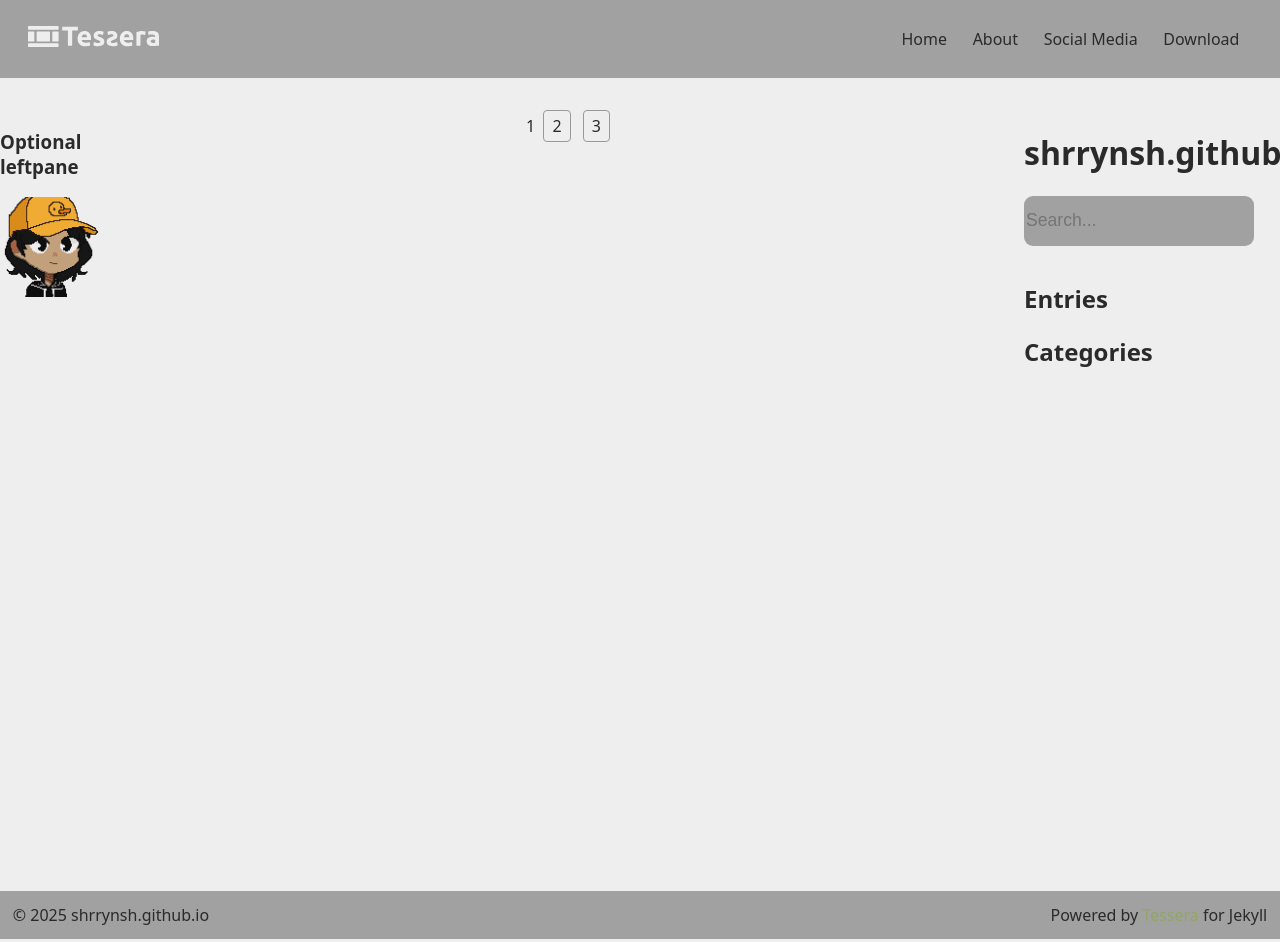
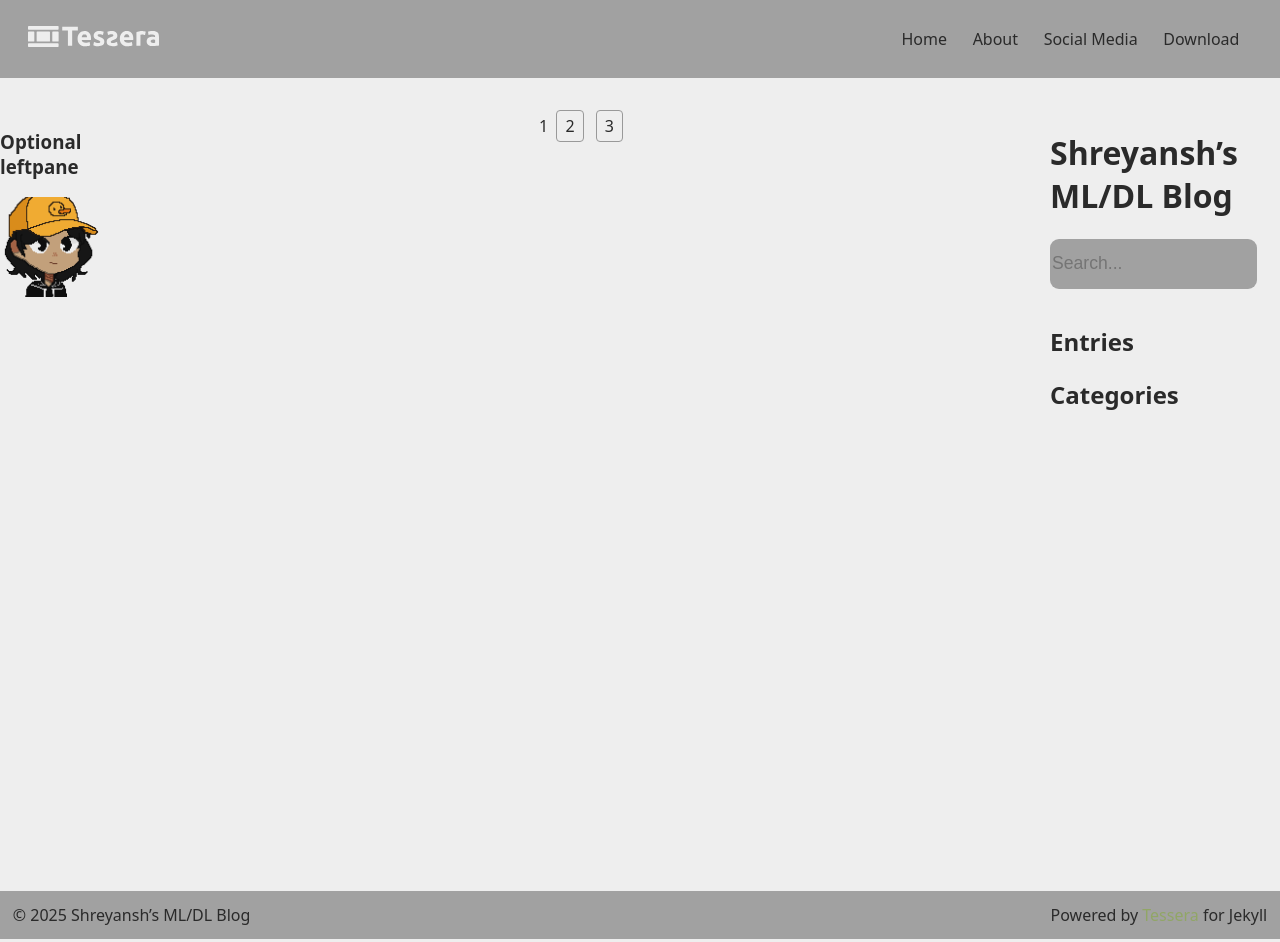
Before and after one commit to shrrynsh/shrrynsh.github.io, a Jekyll site: the page built from README.md, in a window 1280 px wide. Built offline with Jekyll 4.4.1, drawn with Linux system fonts in a browser that asks for light colours; our own code applies the rules of GitHub Pages for plain Markdown files.

```diff
--- a/_config.yml
+++ b/_config.yml
@@ -2,7 +2,10 @@ plugins:
   - jekyll-paginate
   - jekyll-archives
 
-author: Tesser
+title: "Shreyansh’s ML/DL Blog"
+description: "Reviews & thoughts on papers and deep learning"
+author: "Shreyansh Modi"
+
 
 jekyll-archives:
   enabled:
```
Also changed, not shown: .githubworkflowsjekyll.yml (added).
